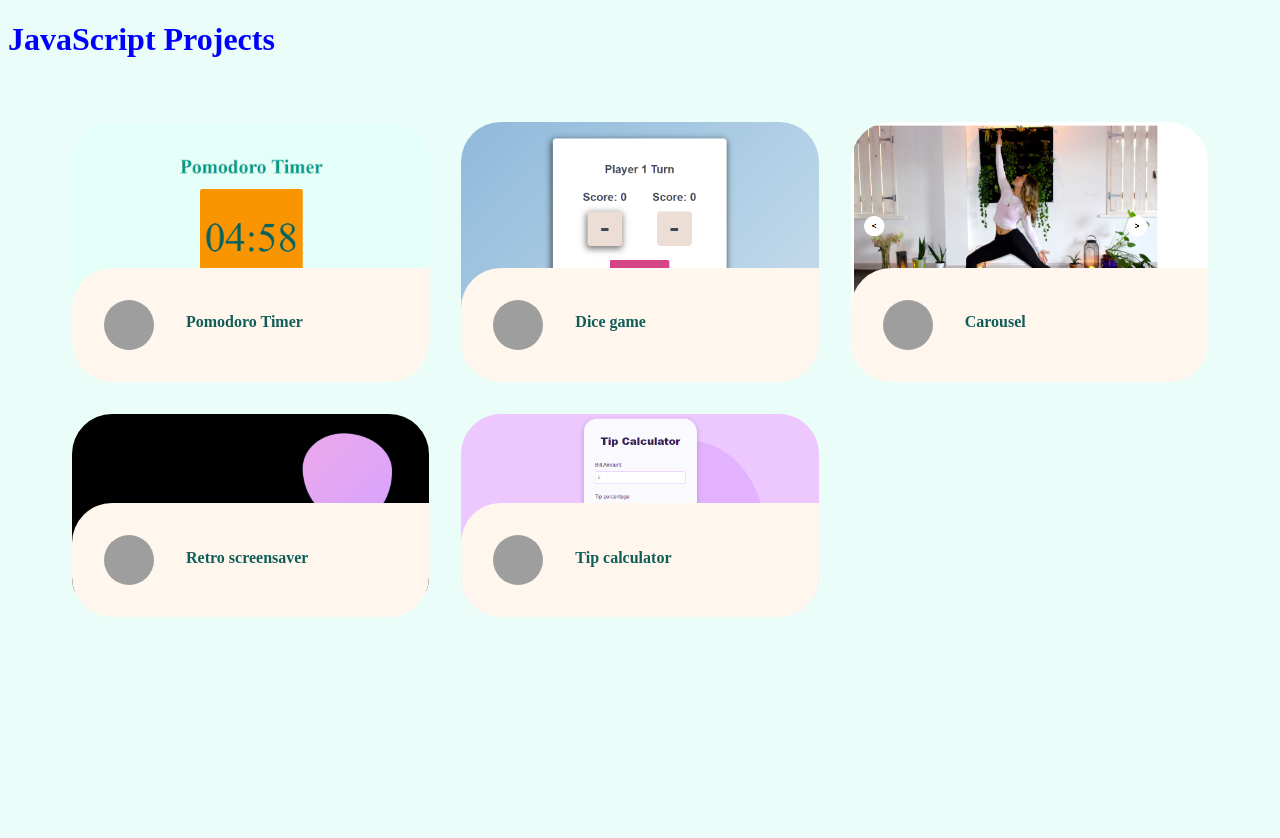
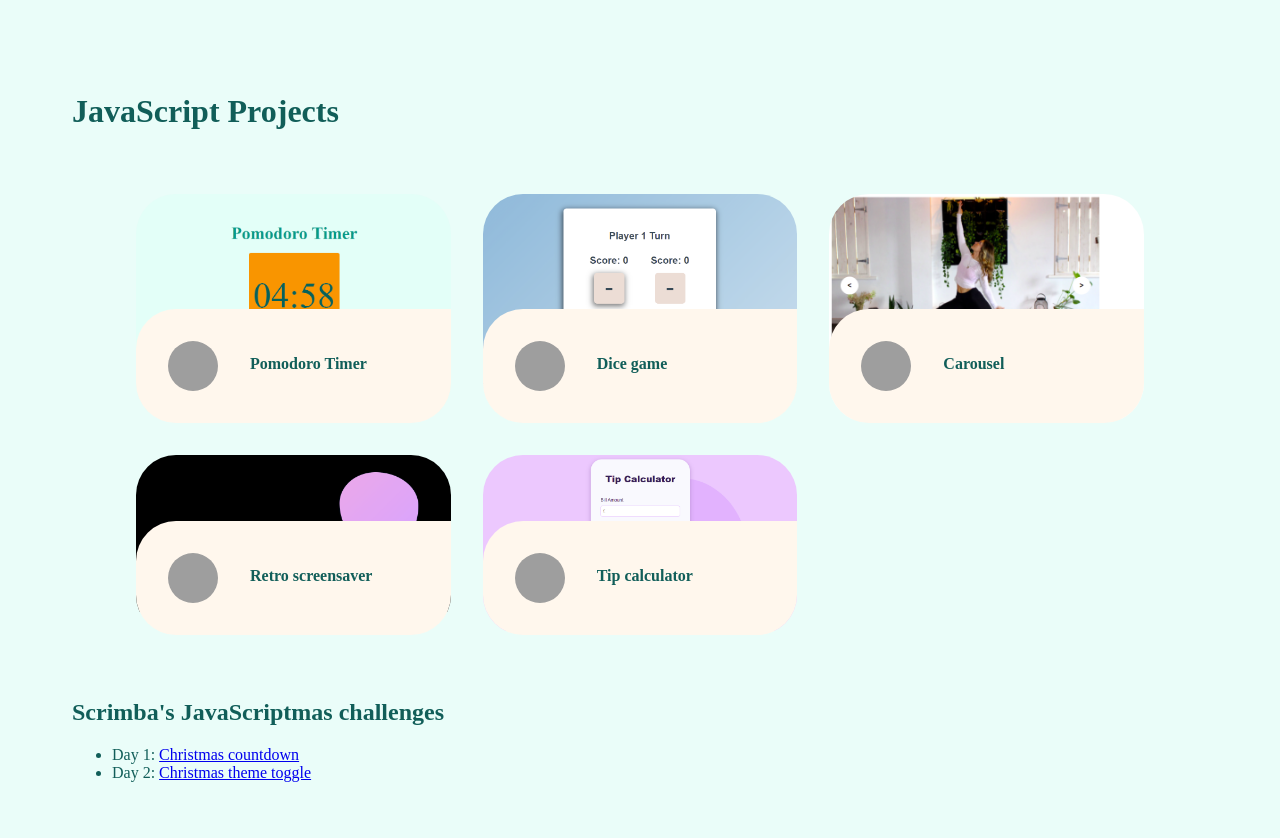
Before and after one commit to hellodeborahuk/javascript-work, a plain HTML site: page index.html in a window 1280 px wide. Before the commit the page ends 800 px from the top, so only its background shows below. Drawn offline with Linux system fonts and the light colour scheme; grey boxes are pictures that could not be loaded.

Commit message:
Added javascriptmas challenges

```diff
--- a/index.html
+++ b/index.html
@@ -154,6 +154,13 @@
           </a>
         </li>
       </ul>
+      <section>
+      <h2>Scrimba's JavaScriptmas challenges</h2>
+        <ul>
+          <li>Day 1: <a href="https://scrimba.com/scrim/co4e540d29f9dbd998bc54852">Christmas countdown</a></li>
+          <li>Day 2: <a href="https://scrimba.com/scrim/co1294e4ab49ac13eea8890b6">Christmas theme toggle</a></li>
+        </ul>
+      </section>
     </div>
   </body>
 </html>
--- a/styles.css
+++ b/styles.css
@@ -1,9 +1,8 @@
-h1 {
-    color: blue;
-}
 
 body {
     background: #EAFDF9;
+    color: #115E59;
+    padding: 4em;
 }
 
 :root {
```
